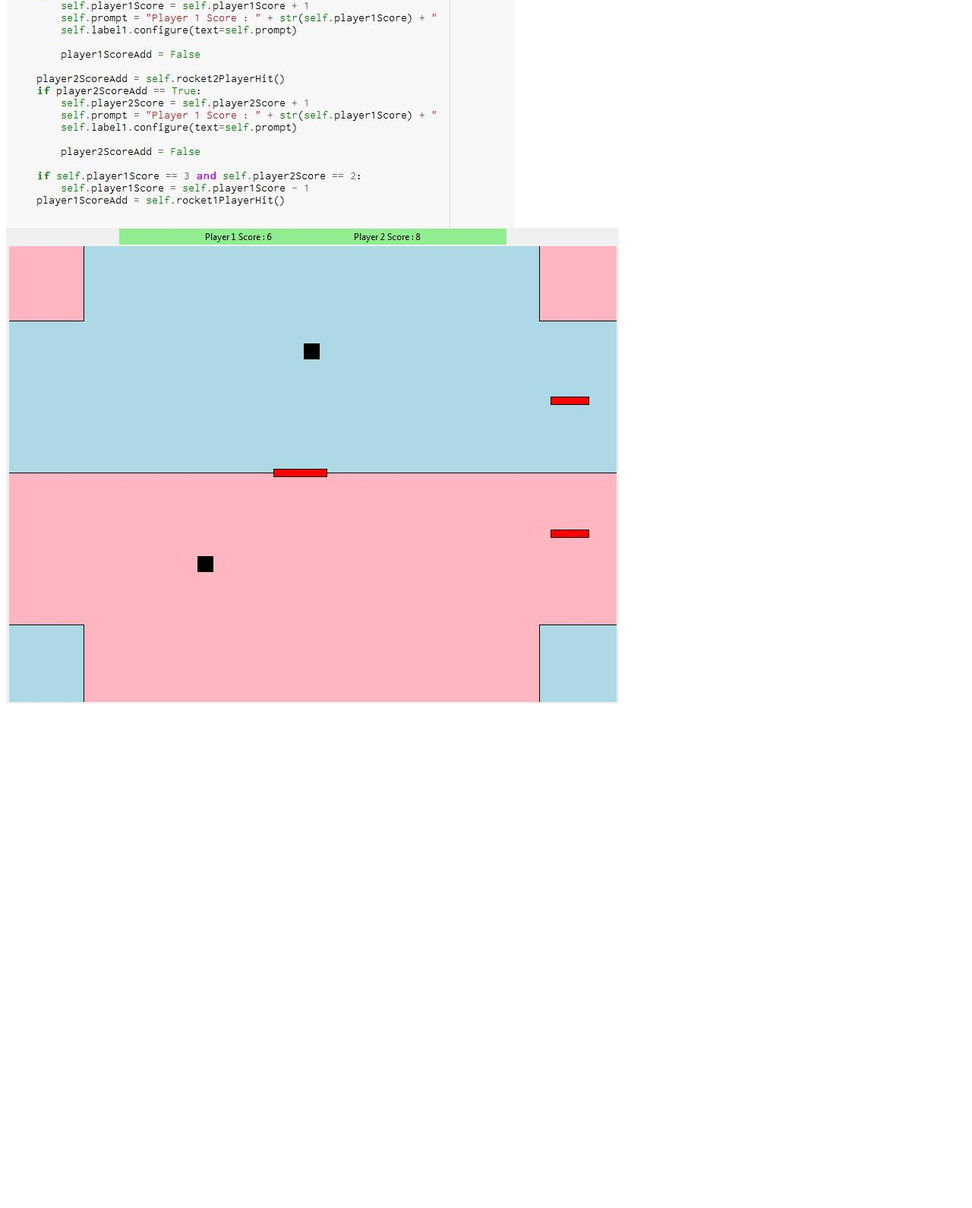
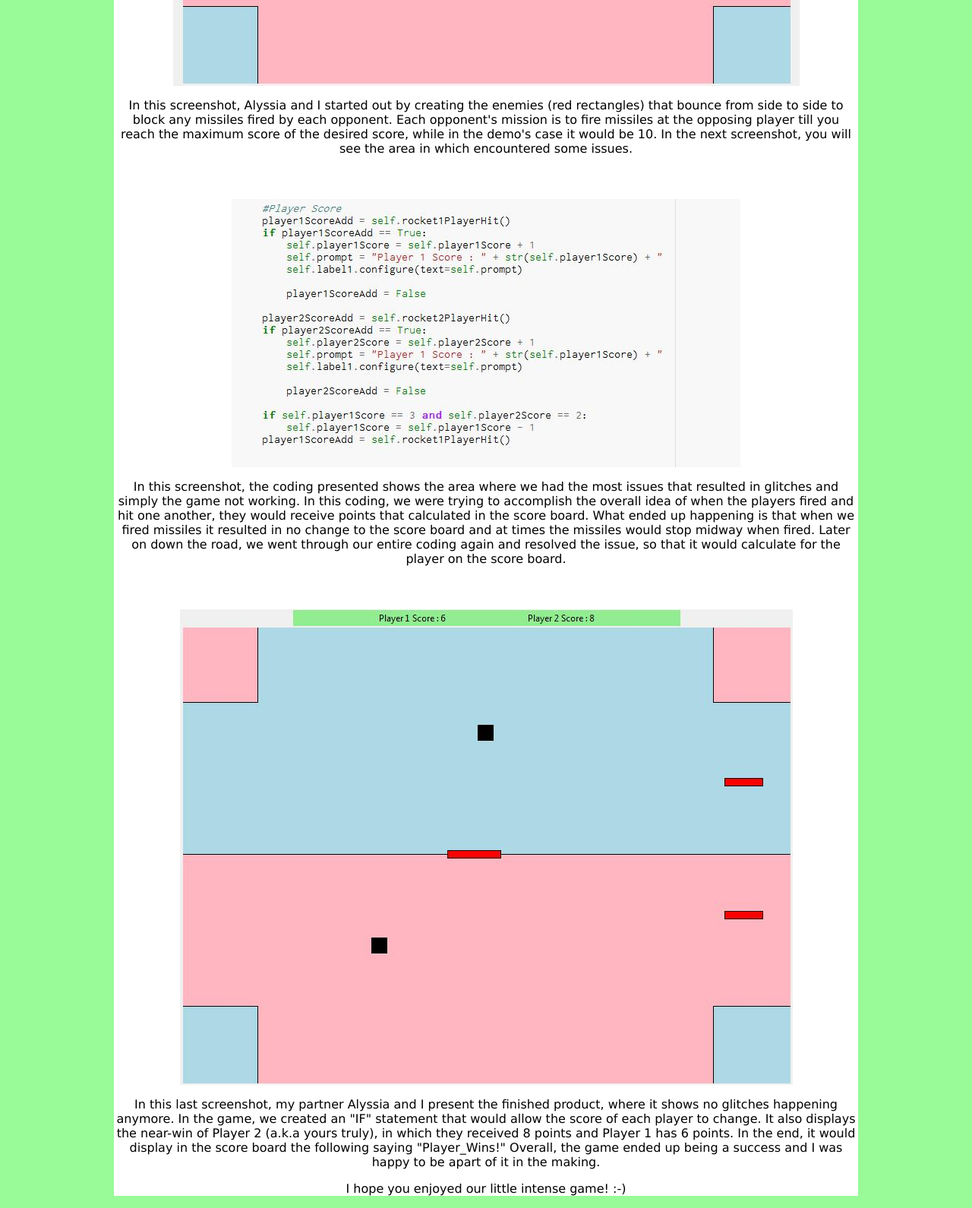
Before and after one commit to summermarie98/summermarie98.github.io, a plain HTML site: page index.html in a window 1280 px wide. Shown: the part 991-2581 px from the top of the page at 76% size. Before the commit the page ends 1925 px from the top, so only its background shows below. Drawn offline with Linux system fonts and the light colour scheme.

Commit message:
Finished Product

```diff
--- a/index.html
+++ b/index.html
@@ -1,15 +1,15 @@
 <! DOCTYPE html>
-<html>
+<html style="background-color:#98FB98">
 <head>
 	<title> Summer's Splendid Website</title>
 </head>
-<body>
-	<h1 style ="text-align:center">Summer Merrifield's Website!</h1>
-	<p style = "text-align:center"> Welcome to this splendid website! My current multiplayer game screenshots that I created with Alyssia Gabbard, will be displayed here!</p>
+<body leftmargin=150 rightmargin=150 style="background-color:#FFFFFF" >
+<p style="color:#FFFFFF"> lalalalalalalalalala you can't see me lalalalalalalalalalalala
+	<h1 style ="text-align:center" style="font-family:verdana">Summer Merrifield's Splendid Website!</h1>
+	<p align=center style="font-family:verdana" style="font-size:20px"> Welcome to this splendid website! My current multiplayer game screenshots that I created with Alyssia Gabbard, will be displayed here!</p>
 	<hr></hr>
 
-
-	<p>For our intense project, we decided to create a multiplayer game where two players interact with each other through intense battle.
+	<p align=center style="font-family:verdana"> For our intense project, we decided to create a multiplayer game where two players interact with each other through intense battle.
 	With the use of rockets and bouncing enemies our game creates a competitive vibe that the whole family will love.
 	We decided for player 1 to use the WASD keys to move and the spacebar to fire rockets at player 2.
 	For player 2, we decided that the player uses arrow keys to move and the number 0 to fire rockets at player 1.
@@ -18,18 +18,34 @@
 	We also included an aesthetic appeal, so the players find the game visually pleasing.
 	In the end, we were very proud with our project, even though we faced many challenges.</p>
 
-	<p>During this project, there were times when I was confused or frustrated due to certain parts of the multiplayer game not functioning correctly.
+	<p align=center style="font-family:verdana"> During this project, there were times when I was confused or frustrated due to certain parts of the multiplayer game not functioning correctly.
 	Overtime the game started to come together more and more, which was a huge deal.
 	I was thankful to have such an outstanding partner like Alyssia, since she really helped solve little mistakes when we got stuck.
 	Overall, it was a great experience!</p>
+	<p align=center style="font-family:verdana"> Go to my <a href="https://github.com/alyssiagabbard/Python_Project">Github</a> respository for my project</a>
+	<br></br>
+	<img style="text-align:center" src="ScreenSHOT1.jpg" /></p>
+	<p align=center style="font-family:verdana"> In this screenshot, Alyssia and I started out by creating the enemies (red rectangles) that bounce from side to side to block any missiles fired by each opponent.
+	Each opponent's mission is to fire missiles at the opposing player till you reach the maximum score of the desired score,
+	while in the demo's case it would be 10. In the next screenshot, you will see the area in which encountered some issues.
+	<br></br>
+	<br></br>
+	<img style="text-align:center" src="ScreenSHOT2.jpg" /></p>
+	<p align=center style="font-family:verdana"> In this screenshot, the coding presented shows the area where we had the most issues that resulted in glitches and simply the game not working.
+	In this coding, we were trying to accomplish the overall idea of when the players fired and hit one another, they would receive points that calculated in the score board.
+	What ended up happening is that when we fired missiles it resulted in no change to the score board and at times the missiles would stop midway when fired.
+	Later on down the road, we went through our entire coding again and resolved the issue, so that it would calculate for the player on the score board.
 
-	<p> Go to my <a href="https://github.com/alyssiagabbard/Python_Project">Github</a> respository for my project</a></p>
-	<img src="ScreenSHOT1.jpg" />
+	<br></br>
+	<br></br>
+	<img style="text-align:center" src="ScreenSHOT3.jpg" /></p>
+	<p align=center style="font-family:verdana"> In this last screenshot, my partner Alyssia and I present the finished product, where it shows no glitches happening anymore.
+	In the game, we created an "IF" statement that would allow the score of each player to change.
+	It also displays the near-win of Player 2 (a.k.a yours truly), in which they received 8 points and Player 1 has 6 points.
+	In the end, it would display in the score board the following saying "Player_Wins!"
+	Overall, the game ended up being a success and I was happy to be apart of it in the making.</p>
 
-
-	<img src="ScreenSHOT2.jpg" />
-
-	<img src="ScreenSHOT3.jpg" />
+	<p align=center style="font-family:verdana" style="font-size:20px"> I hope you enjoyed our little intense game! :-)</p>
 
 </body>
 </html>
```
